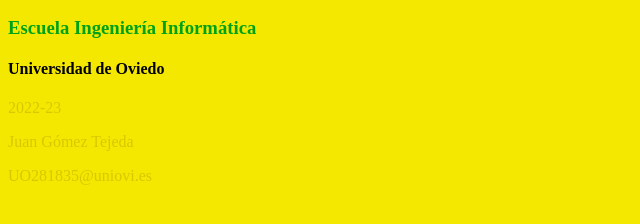
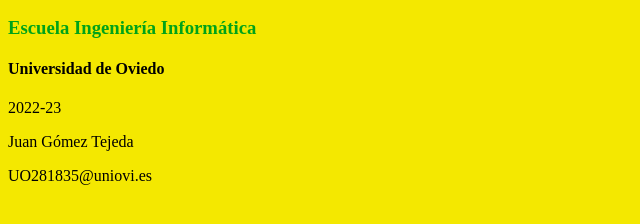
Before and after one commit to uo281835/SEW_Ej1, a plain HTML site: page index.html in a window 1280 px wide. Shown: the part 110-334 px from the top of the page, without its empty margins (0-640 px from the left). Drawn offline with Linux system fonts and the light colour scheme.

Commit message:
Update Ejercicio1.css

```diff
--- a/Ejercicio1.css
+++ b/Ejercicio1.css
@@ -18,5 +18,5 @@
         color: rgb(0, 0, 0);
         }
  p {
-    color: rgb(218, 199, 0);
+    color: rgb(0, 0, 0);
     }
```
